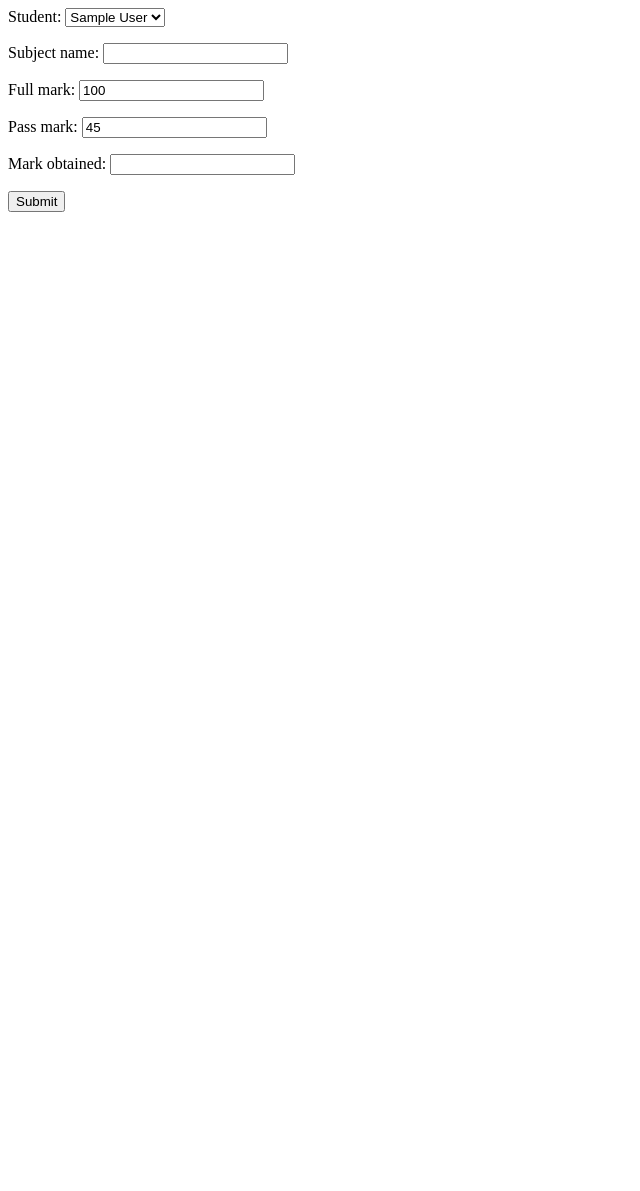
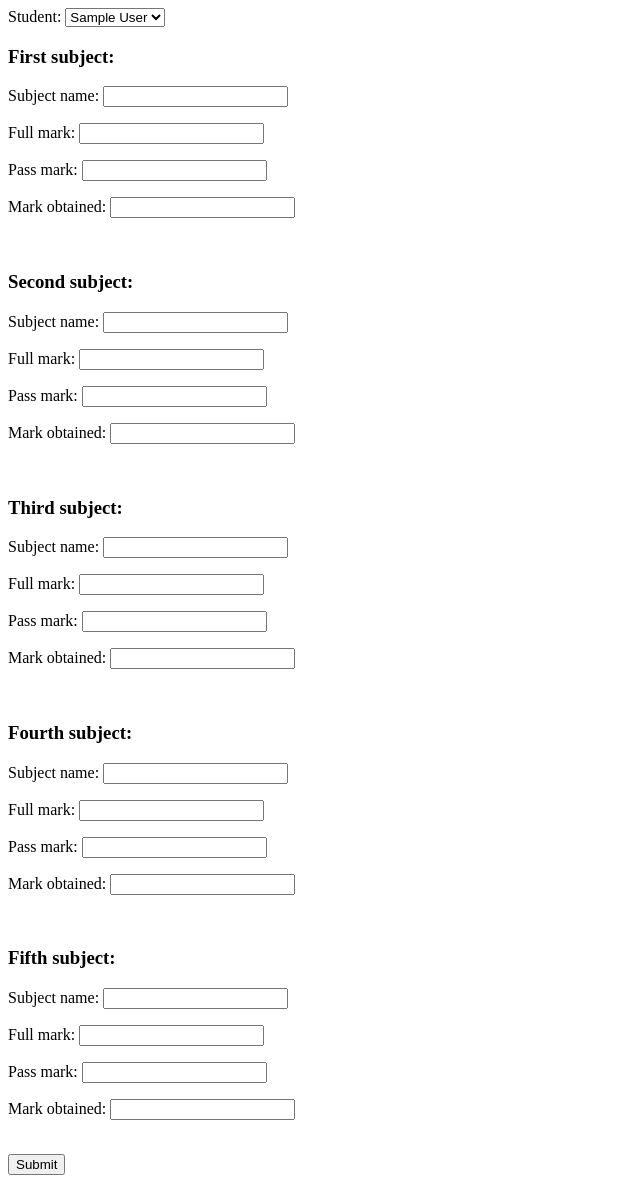
Before and after one commit to deriensk/test_performance, a Django app: a page that uses src/templates/subject.html in a window 1280 px wide. Shown: the whole page, without its empty margins (0-640 px from the left). Before the commit the page ends 212 px from the top, so only its background shows below. Run offline with Django 3.2, Linux system fonts and the light colour scheme; tables that the repository leaves empty hold one stand-in row (values such as "Sample post").

Commit message:
multiple subject field added

```diff
--- a/src/performance/forms.py
+++ b/src/performance/forms.py
@@ -10,13 +10,30 @@ class StudentModelForm(forms.ModelForm):
 				'roll',
 				]
 
+class SubjectAddForm(forms.Form):
+	#subject = forms.CharField()
+	subject_name = forms.CharField()
+	full_mark = forms.IntegerField()
+	pass_mark = forms.IntegerField()
+	mark_obtained = forms.IntegerField()
+
+	def clean_subject_name(self):
+		subject_name = self.cleaned_data.get("subject_name")
+		if len(subject_name) > '':
+			return subject_name
+		else:
+			raise forms.ValidationError("Subject field cannot be blank.")
+
+
+
+
 class SubjectModelForm(forms.ModelForm):
 	class Meta:
 		model = Subject
 		fields = [
 				'student',
-				'subject_name',
-				'full_mark',
-				'pass_mark',
-				'mark_obtained',
+				# 'subject_name',
+				# 'full_mark',
+				# 'pass_mark',
+				# 'mark_obtained',
 				]
--- a/src/performance/models.py
+++ b/src/performance/models.py
@@ -23,10 +23,10 @@ class Student(models.Model):
 
 class Subject(models.Model):
 	student = models.ForeignKey(Student, on_delete=models.CASCADE, default=1)
-	subject_name = models.CharField(max_length=120, blank=True, null=True)
-	full_mark = models.IntegerField(default=100)
-	pass_mark = models.IntegerField(default=45)
-	mark_obtained = models.IntegerField(blank=True, null=True)
+	# subject_name = models.CharField(max_length=120, blank=True, null=True)
+	# full_mark = models.IntegerField(default=100)
+	# pass_mark = models.IntegerField(default=45)
+	# mark_obtained = models.IntegerField(blank=True, null=True)
 
 
 	def __str__(self):
--- a/src/performance/views.py
+++ b/src/performance/views.py
@@ -1,6 +1,6 @@
 from django.shortcuts import render, redirect
 from .models import Student, Subject
-from .forms import StudentModelForm, SubjectModelForm
+from .forms import StudentModelForm, SubjectModelForm, SubjectAddForm
 from django.http import HttpResponseRedirect
 # Create your views here.
 
@@ -19,6 +19,7 @@ def student_info(request):
 	return render(request, 'student.html', context)
 
 def student_subject(request, id=None):
+	subject_add_form = SubjectAddForm()
 	subject_form = SubjectModelForm(request.POST or None)
 	if subject_form.is_valid():
 		instance = subject_form.save(commit=False)
@@ -26,6 +27,7 @@ def student_subject(request, id=None):
 		return redirect('home')
 	context = {
 		'subject':subject_form,
+		'subject_add_form':subject_add_form,
 	}
 
 	return render(request, 'subject.html', context)
--- a/src/templates/student.html
+++ b/src/templates/student.html
@@ -2,5 +2,6 @@
 
 <form method="POST" action="">{% csrf_token %}
 	{{ student.as_p }}
+	{{ student.subject_name}}
 	<input type="submit" name="submit">
 </form>
--- a/src/templates/subject.html
+++ b/src/templates/subject.html
@@ -1,5 +1,15 @@
 <form method="POST" action="">{% csrf_token %}
 	{{ subject.as_p }}
+	<h3>First subject:</h3>
+	{{ subject_add_form.as_p }}<br>
+	<h3>Second subject:</h3>
+	{{ subject_add_form.as_p }}<br>
+	<h3>Third subject:</h3>
+	{{ subject_add_form.as_p }}<br>
+	<h3>Fourth subject:</h3>
+	{{ subject_add_form.as_p }}<br>
+	<h3>Fifth subject:</h3>
+	{{ subject_add_form.as_p }}<br>
 	<input type="submit" name="submit">
 
 </form>
```
Also changed, not shown: src/performance/migrations/0009_auto_20161206_1539.py (added).
